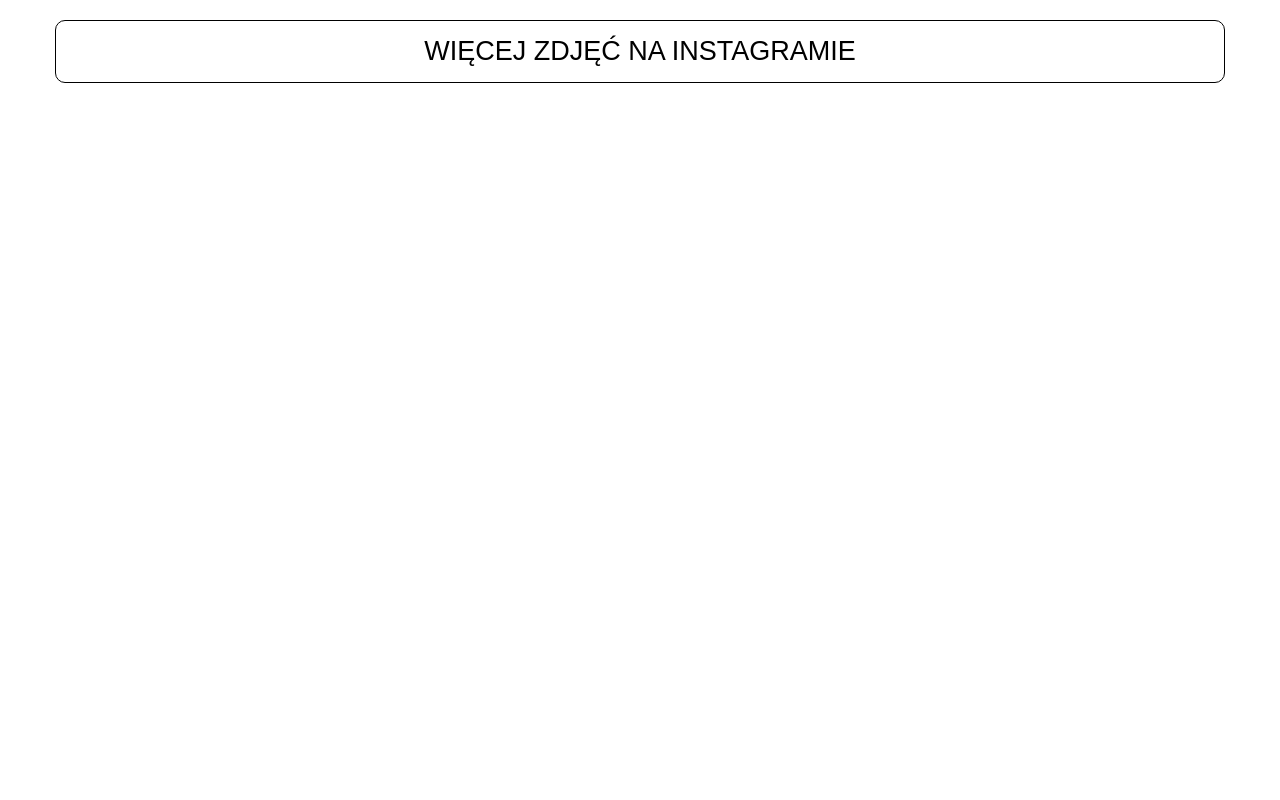
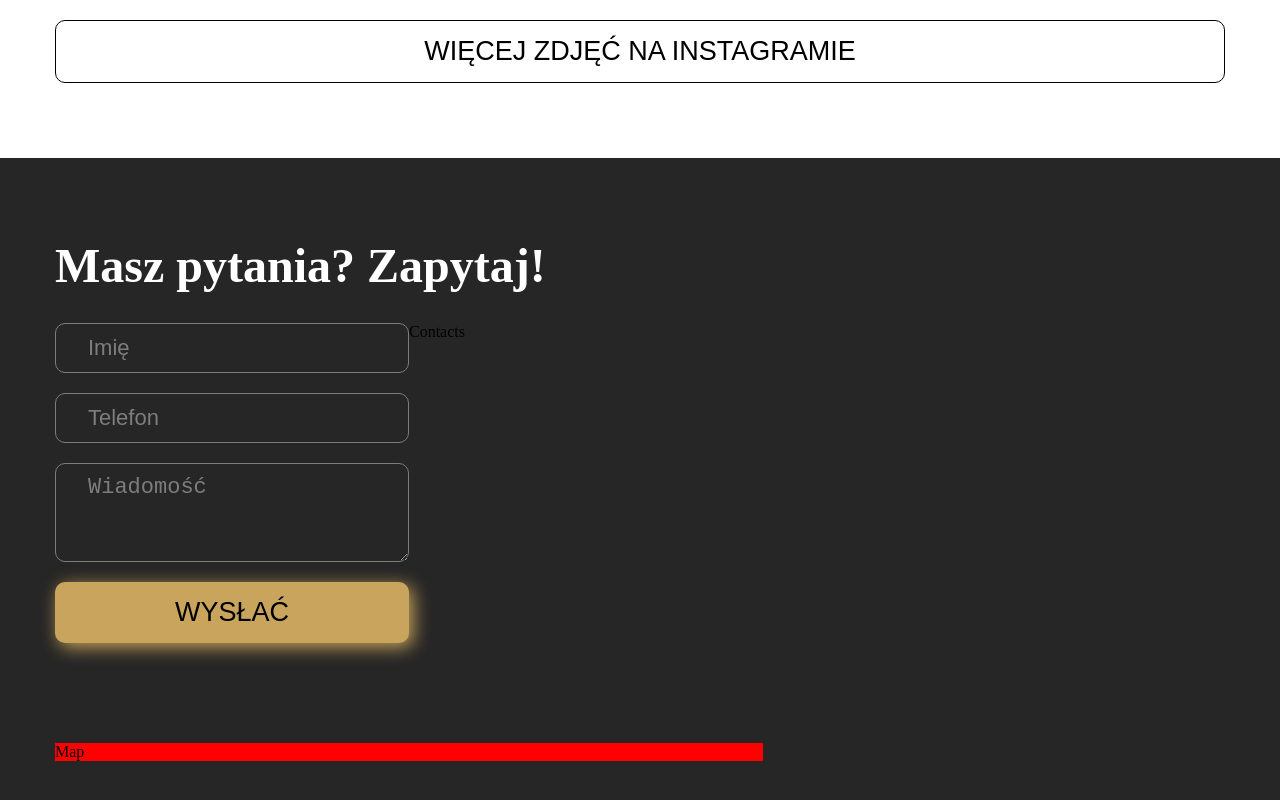
Before and after one commit to Viktor1897/simple-academy, a React (Vite) app: page /#/ in a window 1280 px wide. Shown: the part 4642-5442 px from the top of the page. Before the commit the page ends 4800 px from the top, so only its background shows below. Built offline with nearby package versions, Linux system fonts and the light colour scheme; no server answers.

Commit message:
add footer layout and feedback block

```diff
--- /dev/null
+++ b/src/components/Footer/Footer.tsx
@@ -0,0 +1,66 @@
+import styled from "@emotion/styled";
+import { Button, H3, Section } from "components/StyledHtml/StyledHtml";
+import { ContentWrapper } from "components/StyledHtml/StyledHtml";
+import { COLORS } from "consts";
+
+
+export const Footer = () => {
+    return (
+        <FooterElement backgroundColor={COLORS.bgDark} padding="80px 0">
+            <ContentWrapper flexDirection="column">
+                <H3 color={COLORS.white}>Masz pytania? Zapytaj!</H3>
+                <GridLayout>
+                    <FeedbackFormContainer>
+                        <FeedbackForm>
+                            <Input type="text" placeholder="Imię" />
+                            <Input type="text" placeholder="Telefon" />
+                            <Textarea placeholder="Wiadomość" rows={3} />
+                            <Button type="submit">WYSŁAĆ</Button>
+                        </FeedbackForm>
+                    </FeedbackFormContainer>
+                    <Contacts>Contacts</Contacts>
+                    <MapContainer>Map</MapContainer>
+                </GridLayout>
+            </ContentWrapper>
+        </FooterElement>
+    );
+};
+
+const FooterElement = Section.withComponent("footer");
+
+const GridLayout = styled.div`
+    display: grid;
+    grid-template-columns: repeat(2, 1fr);
+    row-gap: 100px;
+`;
+
+const FeedbackFormContainer = styled.div`
+`;
+
+const FeedbackForm = styled.form`
+    display: flex;
+    flex-direction: column;
+    gap: 20px;
+`;
+
+const Contacts = styled.div`
+`;
+
+const MapContainer = styled.div`
+    background-color: red;
+    grid-column: 1/3;
+`;
+
+const Input = styled.input`
+    font-size: 22px;
+    color: ${COLORS.white};
+    border: 1px solid ${COLORS.textGray};
+    border-radius: 10px;
+    padding: 11px 32px;
+    background-color: transparent;
+        &::placeholder {
+            color: ${COLORS.textGray};
+        }
+`;
+
+const Textarea = Input.withComponent("textarea");
--- a/src/consts.ts
+++ b/src/consts.ts
@@ -7,4 +7,5 @@
     green: "#1CA944",
     bgDark: "#262626",
     bgGray: "#F2F2F2",
+    textGray: "#7D7D7D",
 };
--- a/src/pages/HomeLayout/HomeLayout.tsx
+++ b/src/pages/HomeLayout/HomeLayout.tsx
@@ -1,5 +1,6 @@
 import AboutUsSection from "components/AboutUsSection/AboutUsSection";
 import CoursesSection from "components/CoursesSection/CoursesSection";
+import { Footer } from "components/Footer/Footer";
 import GraduatesSection from "components/GraduatesSection/GraduatesSection";
 import InfoIconsSection from "components/InfoIconsSection/InfoIconsSection";
 import TutorsSection from "components/TutorsSection/TutorsSection";
@@ -18,6 +19,7 @@
             <CoursesSection />
             <TutorsSection />
             <GraduatesSection />
+            <Footer />
         </>
     );
 }
```
